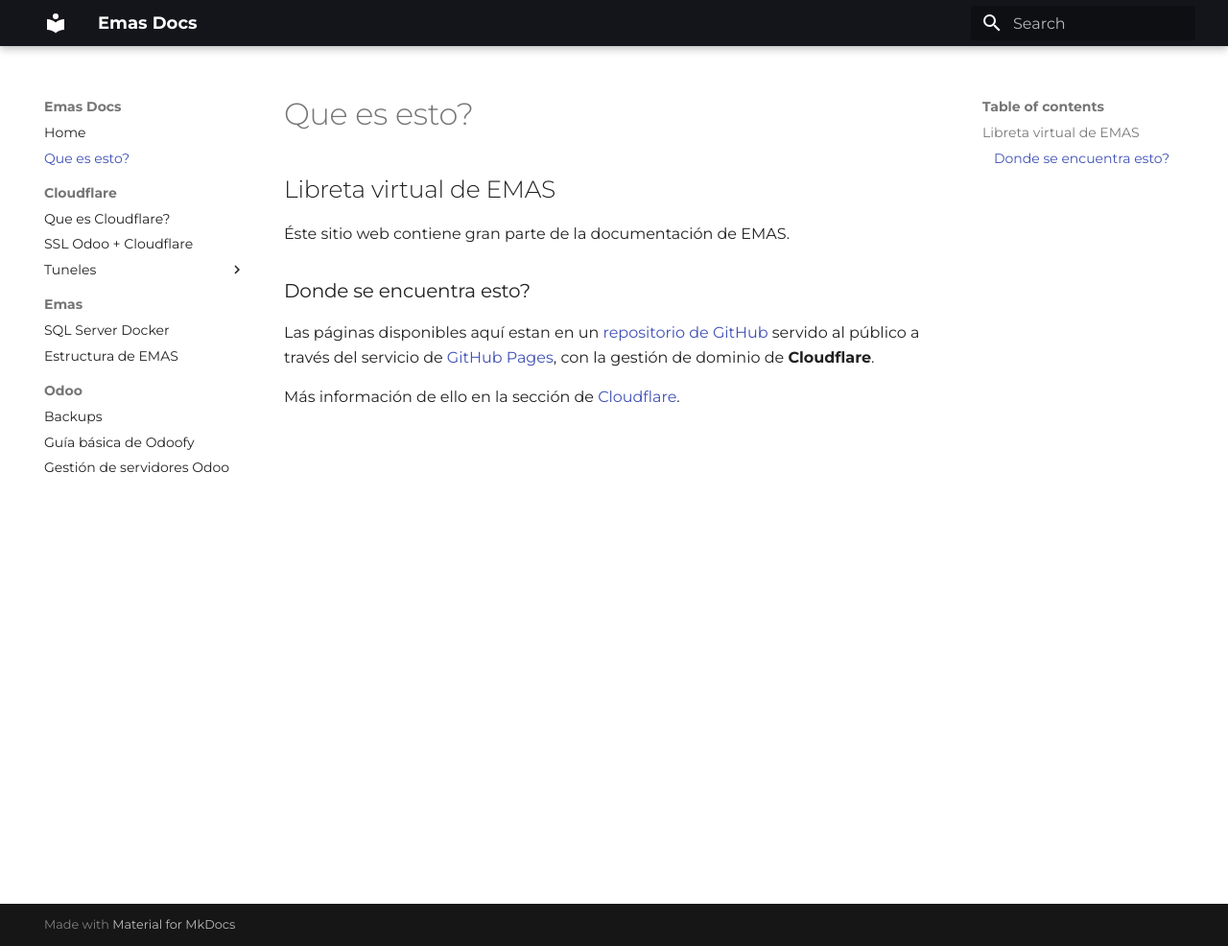
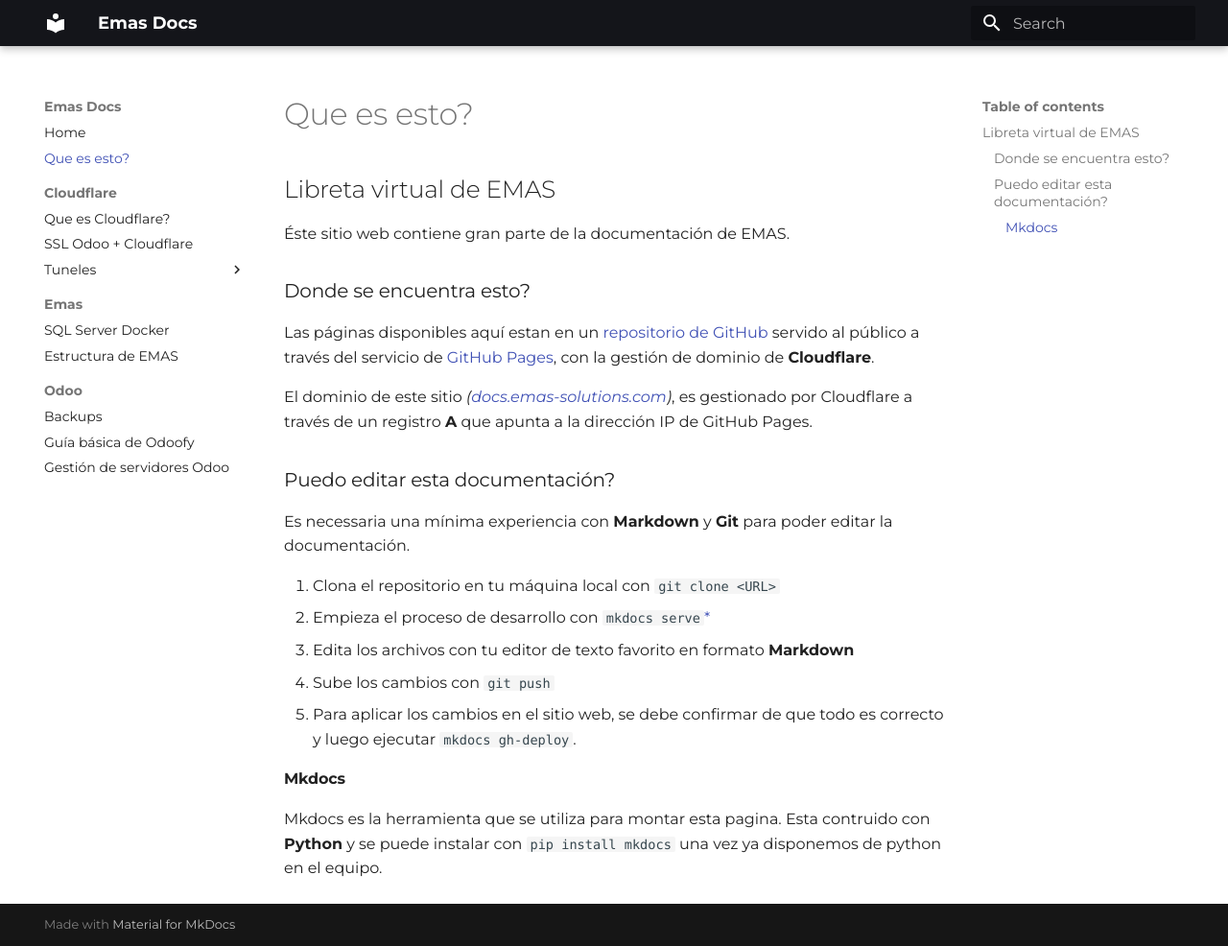
Before and after one commit to EMAS-Solutions/docs, an MkDocs documentation site: the page built from docs/about.md, in a window 1280 px wide and 986 px high. Shown: the whole window at 96% size. Built offline with MkDocs 1.6.1 and Material for MkDocs 9.7.7, drawn with Linux system fonts in a browser that asks for light colours; some web fonts are replaced.

Commit message:
Update about.md with instructions for editing documentation and information about Mkdocs

```diff
--- a/docs/about.md
+++ b/docs/about.md
@@ -6,7 +6,19 @@
 Las páginas disponibles aquí estan en un [repositorio de GitHub](https://github.com/emas-solutions/emas-docs) servido al público a través del servicio
 de [GitHub Pages](https://pages.github.com/), con la gestión de dominio de __Cloudflare__.
 
-Más información de ello en la sección de [Cloudflare](cloudflare/index.md).
+El dominio de este sitio _([docs.emas-solutions.com](https://docs.emas-solutions.com))_, es gestionado por Cloudflare a través de un registro __A__ que apunta a la dirección IP de GitHub Pages.
+
+### Puedo editar esta documentación?
+Es necessaria una mínima experiencia con __Markdown__ y __Git__ para poder editar la documentación.
+
+1. Clona el repositorio en tu máquina local con `git clone <URL>`
+2. Empieza el proceso de desarrollo con `mkdocs serve`[*](#mkdocs)
+3. Edita los archivos con tu editor de texto favorito en formato __Markdown__
+4. Sube los cambios con `git push`
+5. Para aplicar los cambios en el sitio web, se debe confirmar de que todo es correcto y luego ejecutar `mkdocs gh-deploy`.
+
+#### Mkdocs
+Mkdocs es la herramienta que se utiliza para montar esta pagina. Esta contruido con __Python__ y se puede instalar con `pip install mkdocs` una vez ya disponemos de python en el equipo.
 
 <style>
 .search-results {
```
